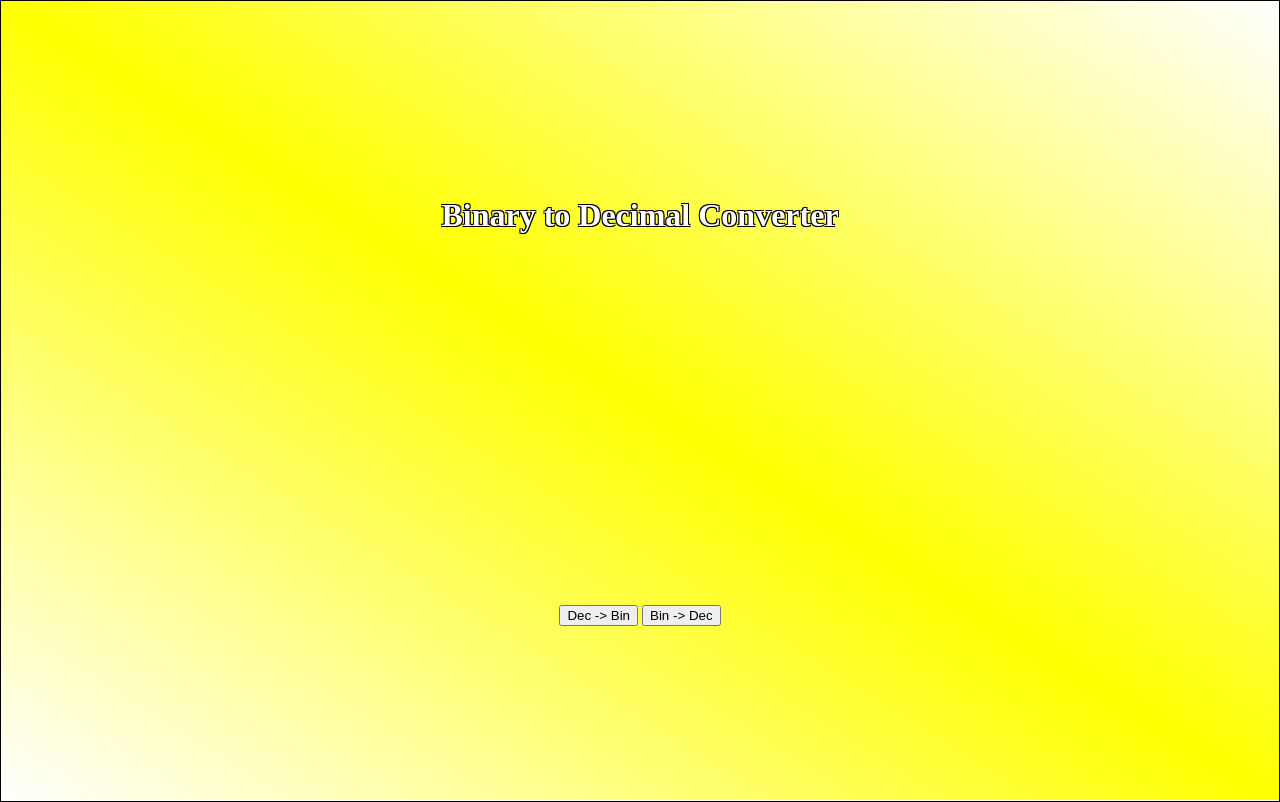
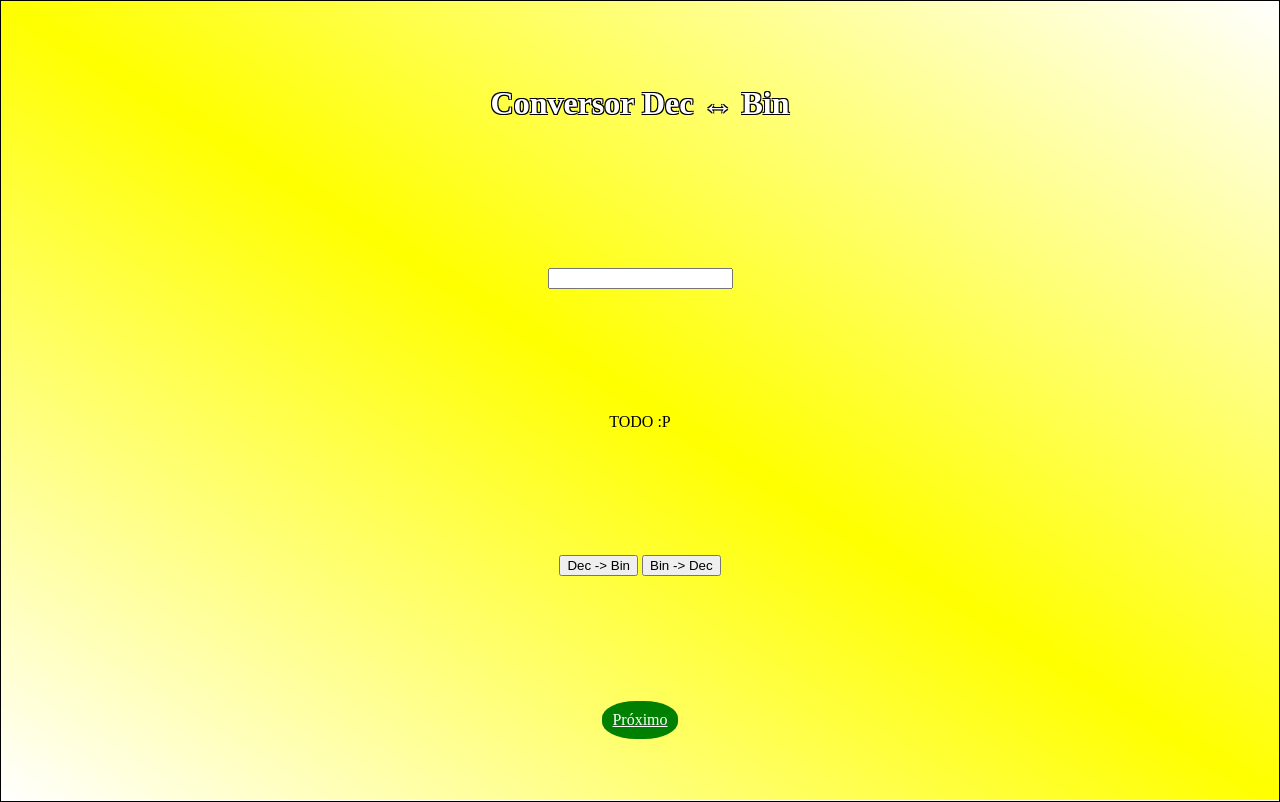
Before and after one commit to rafaeldfigueiredo/pythonprojects, a Flask app: page /bin2dec in a window 1280 px wide. Run offline with Flask 3, Linux system fonts and the light colour scheme.

Commit message:
add individual css
I made separation of files to connect to files

```diff
--- a/server.py
+++ b/server.py
@@ -3,6 +3,7 @@ from flask import Flask, render_template
 app = Flask(__name__)
 
 @app.route("/")
+@app.route("/textEditor")
 def textEditor():
     return render_template("textEditor.html")
 
--- /dev/null
+++ b/static/css/bin2dec.css
@@ -0,0 +1,9 @@
+input::-webkit-outer-spin-button,
+input::-webkit-inner-spin-button {
+    -webkit-appearance: none;
+    margin: 0;
+}
+
+input[type=number] {
+    -moz-appearance: textfield;
+}
--- a/static/css/default.css
+++ b/static/css/default.css
@@ -10,30 +10,12 @@ body {
     background: linear-gradient(to right top, white,yellow,white) no-repeat;
 }
 
-h1 {
+.title {
     color: white;
     text-shadow: -1px -1px 0 #000, 1px -1px 0 #000, -1px 1px 0 #000, 1px 1px 0 #000;
 }
 
-.styleButton {
-    border: 1px solid black;
-    padding: 10px;
-    background-color: white;
-    transition: 0.2s linear;
-}
-
-.styleButton:hover {
-    cursor: pointer;
-    background-color: red;
-    color: white;
-    border: 2px solid white;
-}
-
-textarea{
-    border: 3px dotted blue;
-}
-
-#nextButton{
+.nextButton {
     background-color: green;
     color: white;
     border-radius: 45%;
--- a/static/js/bin2dec.js
+++ b/static/js/bin2dec.js
@@ -1,17 +1 @@
-let textArea = document.querySelector('#textArea');
-let boldButton = document.querySelector('.bold');
-let italicButton = document.querySelector('.italic');
-let underlineButton = document.querySelector('.underline')
-var selected = textArea.value.substring(textArea.selectionStart, textArea.selectionEnd);
-
-function boldIt() {
-    textArea.style.fontWeight == "bold" ? textArea.style.fontWeight = "normal" : textArea.style.fontWeight = "bold"
-}
-
-function italicIt() {
-    textArea.style.fontStyle == "italic" ? textArea.style.fontStyle = "normal" : textArea.style.fontStyle = "italic"
-}
-
-function underlineIt() {
-    textArea.style.textDecorationLine == "underline" ? textArea.style.textDecorationLine = "normal" : textArea.style.textDecorationLine = "underline";
-}
+let numberToConvert = document.querySelector('#numberToConvert');
--- a/templates/bin2dec.html
+++ b/templates/bin2dec.html
@@ -3,20 +3,22 @@
 
 <head>
     <link rel="stylesheet" href="../static/css/default.css">
+    <link rel="stylesheet" href="../static/css/bin2dec.css">
     <script src="static/js/bin2dec.js"></script>
-    <title>Binary 2 Decimal</title>
+
+    <title>Conversor Dec &harr; Bin</title>
 </head>
 
 <body>
-    <h1>Binary to Decimal Converter</h1>
+    <h1 class="title">Conversor Dec &harr; Bin</h1>
+    <input type="number" id="numberToConvert">
+    TODO :P
     <nav>
-        <button>
-            Dec -> Bin
-        </button>
-        <button>
-            Bin -> Dec
-        </button>
+        <button id="toBin">Dec -> Bin</button>
+        <button id="toDec">Bin -> Dec</button>
     </nav>
+
+    <a href="./textEditor" class="nextButton">Próximo</a>
 </body>
 
 </html>
--- a/templates/textEditor.html
+++ b/templates/textEditor.html
@@ -4,11 +4,12 @@
 <head>
     <title>Editor de Texto</title>
     <link rel="stylesheet" href="../static/css/default.css">
+    <link rel="stylesheet" href="../static/css/textEditor.css">
     <script src="../static/js/textEditor.js" defer></script>
 </head>
 
 <body>
-    <h1>Editor de Texto</h1>
+    <h1 class="title">Editor de Texto</h1>
 
     <nav>
         <b class="styleButton" id="bold" onclick="boldIt()">B</b>
@@ -18,7 +19,7 @@
 
     <textarea id="textArea" cols="50" rows="10" placeholder="Digite aqui..."></textarea>
 
-    <a href="./bin2dec" id="nextButton">Próximo</a>
+    <a href="./bin2dec" class="nextButton">Próximo</a>
 </body>
 
 </html>
```
Also changed, not shown: static/css/textEditor.css (added, +17 -0 lines).
